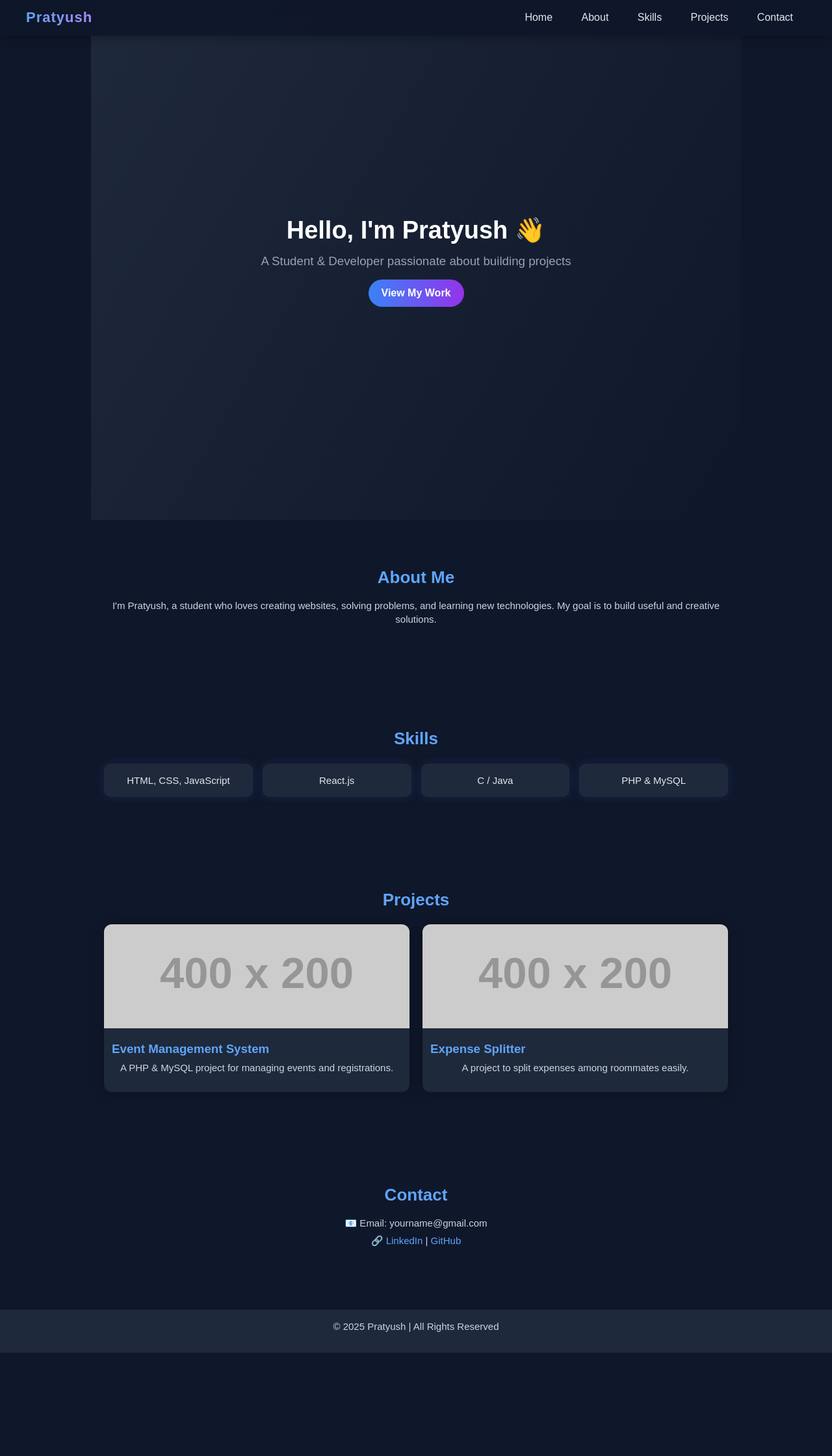
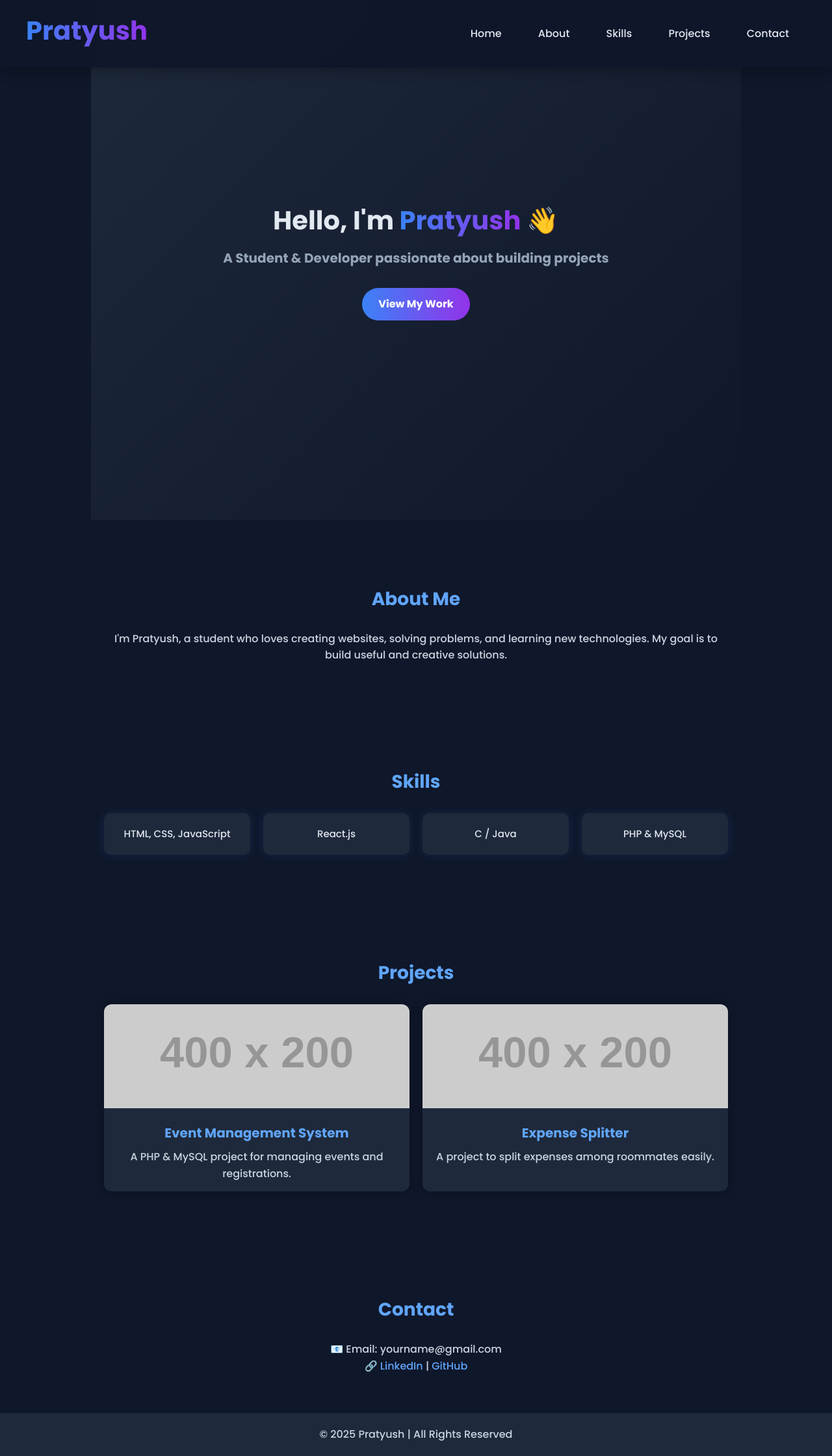
Before and after one commit to Pratty15/portfolio, a plain HTML site: page index.html in a window 1280 px wide. Shown: the whole page at 65% size. Before the commit the page ends 2081 px from the top, so only its background shows below. Drawn offline with Linux system fonts and the light colour scheme; placeholder pictures from the web are drawn by us.

Commit message:
Auto update

```diff
--- a/index.html
+++ b/index.html
@@ -1,16 +1,18 @@
 <!DOCTYPE html>
 <html lang="en">
 <head>
-  <meta charset="UTF-8">
-  <meta name="viewport" content="width=device-width, initial-scale=1.0">
+  <meta charset="UTF-8" />
+  <meta name="viewport" content="width=device-width, initial-scale=1.0"/>
   <title>Pratyush | Portfolio</title>
-  <link rel="stylesheet" href="style.css">
+  <link rel="stylesheet" href="style.css" />
+  <link rel="preconnect" href="https://fonts.googleapis.com">
+  <link href="https://fonts.googleapis.com/css2?family=Poppins:wght@300;500;700&display=swap" rel="stylesheet">
 </head>
 <body>
 
   <!-- Header -->
   <header>
-    <h1>Pratyush</h1>
+    <h1 class="gradient-text">Pratyush</h1>
     <nav>
       <a href="#home">Home</a>
       <a href="#about">About</a>
@@ -21,8 +23,8 @@
   </header>
 
   <!-- Home -->
-  <section id="home">
-    <h1>Hello, I'm Pratyush 👋</h1>
+  <section id="home" class="hero">
+    <h1>Hello, I'm <span class="gradient-text">Pratyush</span> 👋</h1>
     <h3>A Student & Developer passionate about building projects</h3>
     <a href="#projects" class="btn">View My Work</a>
   </section>
@@ -70,8 +72,10 @@
   <section id="contact">
     <h2>Contact</h2>
     <p>📧 Email: yourname@gmail.com</p>
-    <p>🔗 <a href="https://linkedin.com" target="_blank">LinkedIn</a> |
-       <a href="https://github.com" target="_blank">GitHub</a></p>
+    <p>🔗
+      <a href="https://linkedin.com" target="_blank">LinkedIn</a> |
+      <a href="https://github.com" target="_blank">GitHub</a>
+    </p>
   </section>
 
   <!-- Footer -->
@@ -79,6 +83,9 @@
     <p>© 2025 Pratyush | All Rights Reserved</p>
   </footer>
 
+  <!-- Scroll To Top -->
+  <button id="scrollTopBtn" title="Go to top">⬆</button>
+
   <script src="script.js"></script>
 </body>
 </html>
--- a/script.js
+++ b/script.js
@@ -7,3 +7,18 @@ document.querySelectorAll('nav a').forEach(anchor => {
     });
   });
 });
+
+// Scroll-to-top button logic
+const scrollTopBtn = document.getElementById('scrollTopBtn');
+
+window.onscroll = () => {
+  if (document.body.scrollTop > 300 || document.documentElement.scrollTop > 300) {
+    scrollTopBtn.style.display = "block";
+  } else {
+    scrollTopBtn.style.display = "none";
+  }
+};
+
+scrollTopBtn.addEventListener('click', () => {
+  window.scrollTo({ top: 0, behavior: 'smooth' });
+});
--- a/style.css
+++ b/style.css
@@ -8,14 +8,43 @@
 
 body {
   font-family: 'Poppins', sans-serif;
-  line-height: 1.4;
-  background: #0f172a; /* Dark navy */
-  color: #e2e8f0; /* Light gray text */
+  line-height: 1.6;
+  background: #0f172a;
+  color: #e2e8f0;
+}
+
+/* Typography */
+h1, h2, h3 {
+  margin-bottom: 10px;
+}
+
+h1 {
+  font-size: 40px;
+  text-align: center;
+}
+
+h3 {
+  font-size: 20px;
+  text-align: center;
+  color: #94a3b8;
+}
+
+p {
+  text-align: center;
+  font-size: 16px;
+  color: #cbd5e1;
 }
 
 a {
   text-decoration: none;
   color: inherit;
+}
+
+/* Gradient Text */
+.gradient-text {
+  background: linear-gradient(90deg, #3b82f6, #9333ea);
+  -webkit-background-clip: text;
+  -webkit-text-fill-color: transparent;
 }
 
 /* Header */
@@ -25,119 +54,93 @@ header {
   width: 100%;
   background: rgba(15, 23, 42, 0.95);
   backdrop-filter: blur(10px);
-  color: white;
-  padding: 12px 40px;
+  padding: 15px 40px;
   display: flex;
   justify-content: space-between;
   align-items: center;
-  z-index: 1000;
-  box-shadow: 0 3px 15px rgba(0,0,0,0.3);
+  z-index: 999;
+  box-shadow: 0 4px 20px rgba(0,0,0,0.3);
 }
 
-header h1 {
-  font-size: 22px;
-  letter-spacing: 1px;
-  background: linear-gradient(90deg, #60a5fa, #a78bfa);
-  -webkit-background-clip: text;
-  -webkit-text-fill-color: transparent;
-}
-
-nav a {
-  margin: 0 10px;
+header nav a {
+  margin: 0 12px;
   color: #e2e8f0;
   font-weight: 500;
   transition: 0.3s;
-  padding: 5px 10px;
+  padding: 8px 14px;
   border-radius: 5px;
 }
 
-nav a:hover {
+header nav a:hover {
   background: linear-gradient(90deg, #3b82f6, #9333ea);
   color: white;
 }
 
 /* Sections */
 section {
-  padding: 70px 20px;
+  padding: 100px 20px 60px;
   max-width: 1000px;
   margin: auto;
+  text-align: center;
 }
 
 h2 {
-  text-align: center;
-  margin-bottom: 15px;
-  font-size: 26px;
+  font-size: 28px;
+  margin-bottom: 25px;
   color: #60a5fa;
 }
 
-p {
-  text-align: center;
-  margin-bottom: 15px;
-  font-size: 15px;
-  color: #cbd5e1;
-}
-
-/* Home Section */
+/* Home / Hero */
 #home {
   height: 100vh;
   display: flex;
   flex-direction: column;
   justify-content: center;
   align-items: center;
-  background: linear-gradient(120deg, #1e293b, #0f172a);
-  color: white;
+  background: linear-gradient(135deg, #1e293b, #0f172a);
   text-align: center;
   padding: 0 20px;
 }
 
-#home h1 {
-  font-size: 38px;
-  margin-bottom: 8px;
-}
-
-#home h3 {
-  font-weight: 400;
-  margin-bottom: 15px;
-  color: #94a3b8;
-}
-
+/* Button */
 .btn {
   background: linear-gradient(90deg, #3b82f6, #9333ea);
   color: white;
-  padding: 10px 20px;
-  border-radius: 25px;
+  padding: 12px 25px;
+  border-radius: 30px;
   font-weight: bold;
+  margin-top: 20px;
   transition: 0.3s;
 }
 
 .btn:hover {
-  opacity: 0.8;
+  opacity: 0.85;
+  transform: scale(1.05);
 }
 
-/* Skills */
+/* Skills Section */
 .skills {
   display: grid;
   grid-template-columns: repeat(auto-fit, minmax(180px, 1fr));
-  gap: 15px;
+  gap: 20px;
   margin-top: 20px;
 }
 
 .card {
   background: #1e293b;
-  padding: 15px;
+  padding: 20px;
   border-radius: 10px;
-  text-align: center;
   box-shadow: 0 0 15px rgba(59,130,246,0.15);
+  font-size: 15px;
   transition: 0.3s;
-  font-size: 15px;
 }
 
 .card:hover {
   transform: translateY(-5px);
-  box-shadow: 0 0 20px rgba(147,51,234,0.4);
+  box-shadow: 0 0 25px rgba(147,51,234,0.4);
 }
 
-/* Projects */
+/* Projects Section */
 .projects {
   display: grid;
   grid-template-columns: repeat(auto-fit, minmax(260px, 1fr));
@@ -160,25 +163,20 @@ p {
 }
 
 .project-card div {
-  padding: 12px;
+  padding: 15px;
 }
 
 .project-card h3 {
   color: #60a5fa;
-  margin-bottom: 5px;
+  margin-bottom: 8px;
 }
 
 .project-card:hover {
   transform: translateY(-5px);
-  box-shadow: 0 0 20px rgba(59,130,246,0.4);
+  box-shadow: 0 0 25px rgba(59,130,246,0.4);
 }
 
 /* Contact */
-#contact p {
-  margin: 6px 0;
-  color: #cbd5e1;
-}
-
 #contact a {
   color: #60a5fa;
   transition: 0.3s;
@@ -191,9 +189,56 @@ p {
 /* Footer */
 footer {
   text-align: center;
-  padding: 15px;
+  padding: 20px;
   background: #1e293b;
   color: #94a3b8;
-  margin-top: 20px;
   font-size: 14px;
 }
+
+/* Scroll to Top Button */
+#scrollTopBtn {
+  display: none;
+  position: fixed;
+  bottom: 30px;
+  right: 30px;
+  z-index: 100;
+  font-size: 18px;
+  border: none;
+  background: #3b82f6;
+  color: white;
+  cursor: pointer;
+  padding: 12px 16px;
+  border-radius: 50%;
+  box-shadow: 0 0 10px rgba(0,0,0,0.3);
+  transition: background 0.3s, transform 0.3s;
+}
+
+#scrollTopBtn:hover {
+  background: #9333ea;
+  transform: scale(1.1);
+}
+
+/* Responsive */
+@media (max-width: 768px) {
+  header {
+    flex-direction: column;
+    align-items: flex-start;
+  }
+
+  header nav {
+    margin-top: 10px;
+  }
+
+  h1 {
+    font-size: 28px;
+  }
+
+  h3 {
+    font-size: 16px;
+  }
+
+  .btn {
+    padding: 10px 20px;
+    font-size: 14px;
+  }
+}
```
